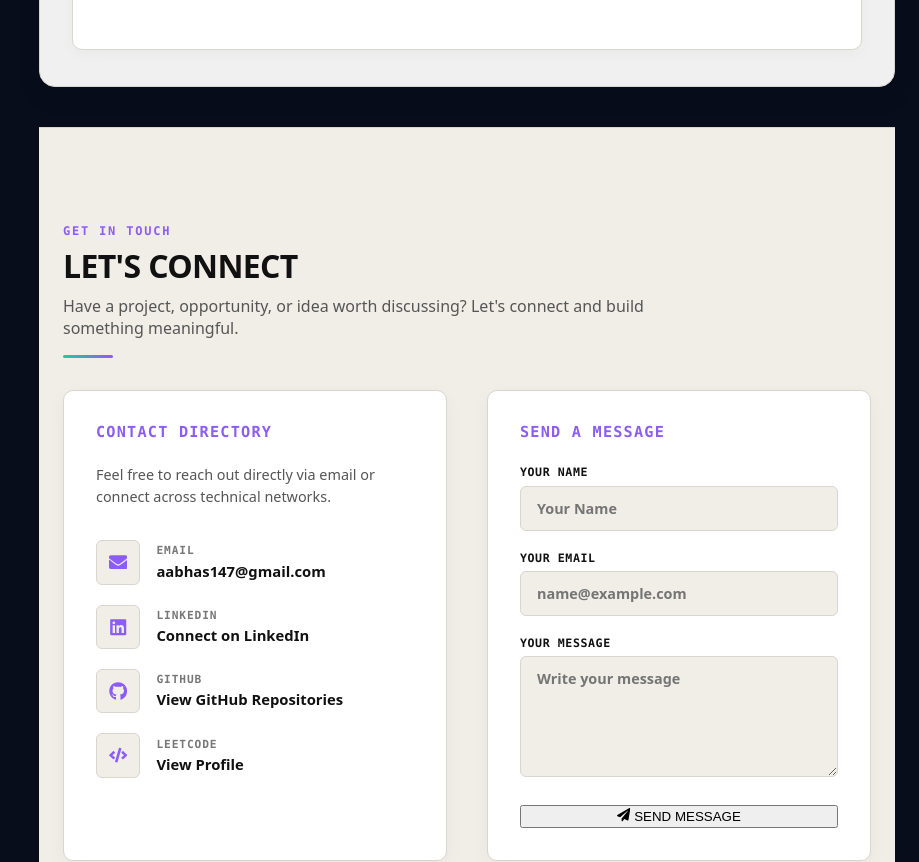
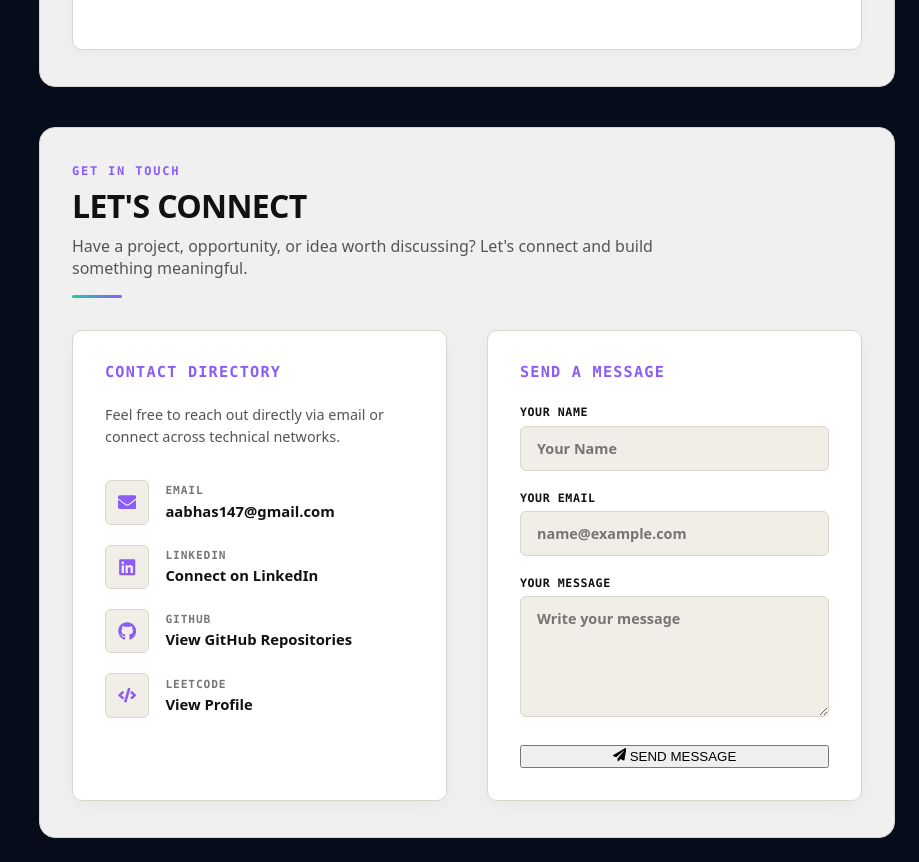
Before and after one commit to Aabhas117/portfolio-, a React (Vite) app: page / in a window 1280 px wide. Shown: the part 3100-3962 px from the top of the page, without its empty margins (361-1280 px from the left). Built offline with nearby package versions, Linux system fonts and the light colour scheme; no server answers.

Commit message:
style(contact): add rounded corners to Contact section container

```diff
--- a/src/components/Contact.css
+++ b/src/components/Contact.css
@@ -1,7 +1,10 @@
 .contact-section {
-  padding: 6rem 1.5rem;
-  background-color: var(--bg-secondary);
-  border-top: 1px solid var(--border-subtle);
+  background: var(--bg-surface);
+  border: 1px solid var(--border-subtle);
+  border-radius: var(--radius-lg);
+  padding: 2.25rem 2rem;
+  box-shadow: 0 10px 30px rgba(0, 0, 0, 0.05);
+  overflow: hidden;
 }
 
 .contact-container {
@@ -217,6 +220,6 @@
   }
 
   .contact-section {
-    padding: 4rem 1rem;
+    padding: 1.5rem 1.25rem;
   }
 }
```
